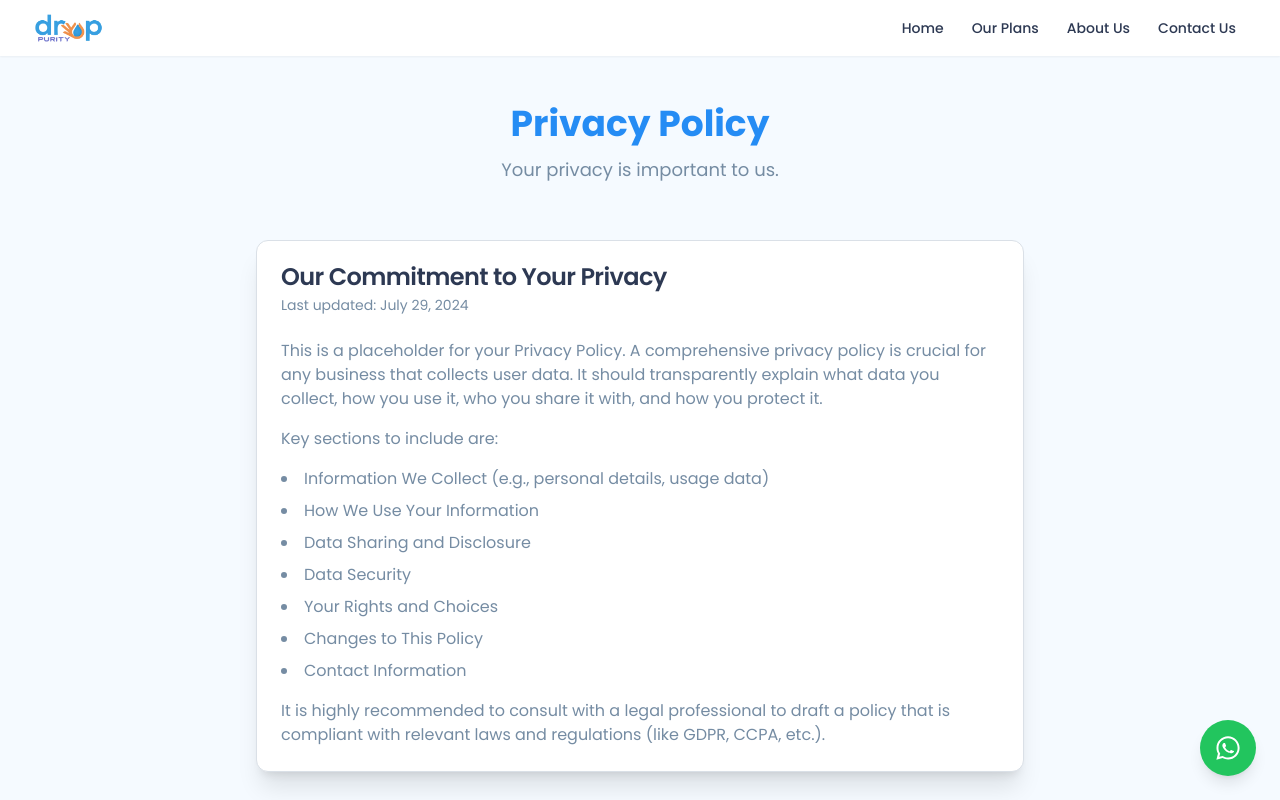
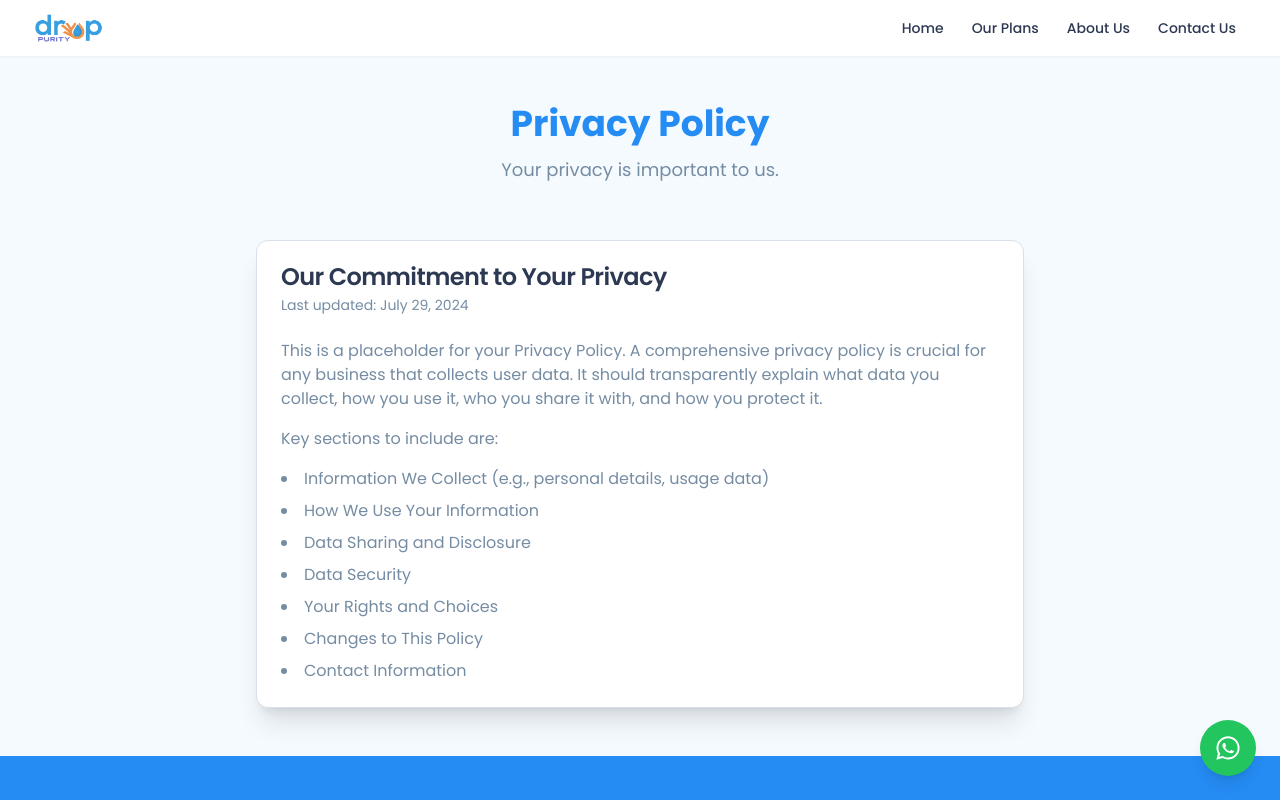
Before and after one commit to droppurity/web, a Next.js app: page /privacy in a window 1280 px wide. Shown: the top 800 px of the page. Built offline with nearby package versions, Linux system fonts and the light colour scheme.

Commit message:
It is highly recommended to consult with a legal professional to draft a

```diff
--- a/src/app/privacy/page.tsx
+++ b/src/app/privacy/page.tsx
@@ -39,7 +39,6 @@ export default function PrivacyPolicyPage() {
                     <li>Changes to This Policy</li>
                     <li>Contact Information</li>
                 </ul>
-                <p>It is highly recommended to consult with a legal professional to draft a policy that is compliant with relevant laws and regulations (like GDPR, CCPA, etc.).</p>
             </CardContent>
         </Card>
       </div>
```
